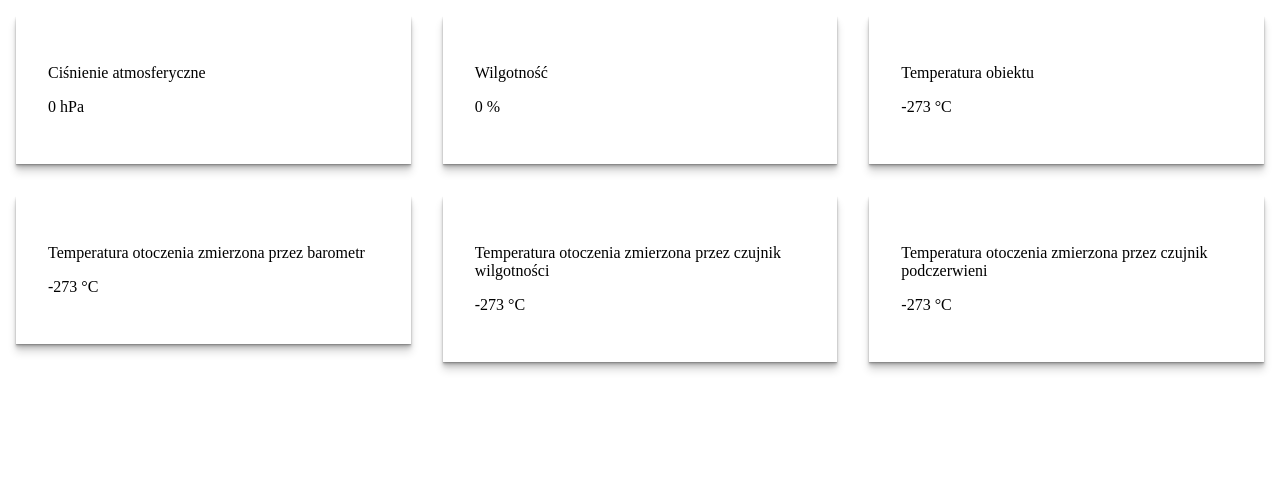
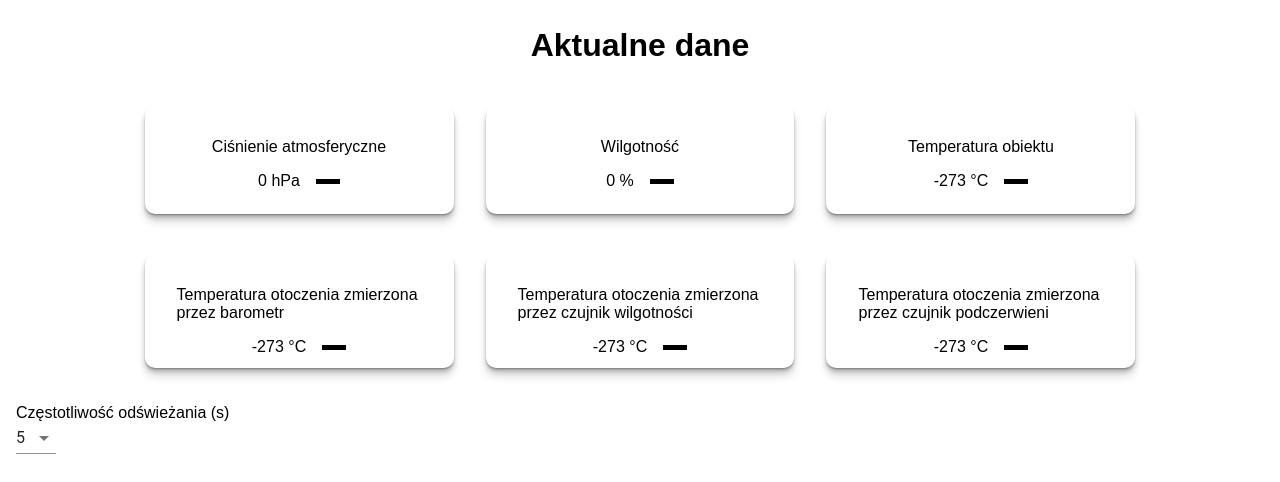
Before and after one commit to Marianpol/sensortag-front, a React (Create React App) app: page / in a window 1280 px wide. Shown: the top 482 px of the page. Built offline with nearby package versions, Linux system fonts and the light colour scheme; no server answers.

Commit message:
RWD and refresh rate select

```diff
--- a/package.json
+++ b/package.json
@@ -3,6 +3,7 @@
   "version": "0.1.0",
   "private": true,
   "dependencies": {
+    "@material-ui/core": "^4.11.0",
     "@testing-library/jest-dom": "^5.11.5",
     "@testing-library/react": "^11.1.1",
     "@testing-library/user-event": "^12.1.10",
--- a/src/Components/Content.js
+++ b/src/Components/Content.js
@@ -1,5 +1,30 @@
 import React, { useEffect, useState } from 'react';
+import styled from 'styled-components';
+import Select from '@material-ui/core/Select';
+import MenuItem from '@material-ui/core/MenuItem';
 import ParameterContainer from './ParameterContainer/ParameterContainer';
+
+const StyledSection = styled.section`
+`
+const Header = styled.h1`
+    text-align: center;
+    font-size: 2rem;
+`
+
+let previousState = {
+    time: toString(Date.now()),
+    readings: {
+        pressure: 0,
+        humidity: 0,
+        targetTemp: -273,
+        ambientTemp: {
+            p: -273, rh: -273, ir: -273,
+        }
+    },
+    exception: '',
+};
+
+let intervalId = '';
 
 const Content = () => {
 
@@ -15,9 +40,43 @@ const Content = () => {
         },
         exception: '',
     });
+    const [readingsComparison, setReadingsComparison] = useState({
+        pressure: 0,
+        humidity: 0,
+        targetTemp: 0,
+        ambientTemp: {
+            p: 0, rh: 0, ir: 0,
+        }
+    })
+
+    const [refreshRate, setRefreshRate] = useState(5);
+
+    function getReadingsComparison(currentReadings) {
+        const comparedValues = {};
+        const ambientTempComparison = {};
+
+        Object.keys(currentReadings).forEach((key) => {
+            if (typeof currentReadings[key] === 'object') {
+                Object.keys(currentReadings[key]).forEach((innerKey) => {
+                    const previousValue = previousState.readings[key][innerKey];
+                    const currentValue = currentReadings[key][innerKey];
+                    const result = currentValue - previousValue;
+
+                    ambientTempComparison[innerKey] = result.toFixed(2);
+                })
+                comparedValues[key] = ambientTempComparison;
+            }
+            else {
+                const result = currentReadings[key] - previousState.readings[key];
+                comparedValues[key] = result.toFixed(2);
+            }
+        })
+        console.log(comparedValues)
+        return comparedValues;
+    }
 
     async function handleDataDownload(){
-        const result = await fetch('http://192.168.1.24:4444/', {
+        const result = await fetch('http://192.168.1.5:4444/', {
             mode: 'cors',
             method: 'GET',
         })
@@ -25,7 +84,7 @@ const Content = () => {
         const response = result.json();
         response.then((readings) => {
             if (Object.keys(readings).length > 2){
-                setDataPackage({
+                const newDataPackage = {
                     time: readings['time'],
                     readings:{
                         pressure: readings['pressure'],
@@ -37,7 +96,10 @@ const Content = () => {
                             ir: readings['irSensorAmbientTemp'],
                         },
                     }
-                });
+                }
+                setReadingsComparison(getReadingsComparison(newDataPackage.readings));
+                setDataPackage(newDataPackage);
+                previousState = newDataPackage;
             }
             else {
                 setDataPackage({
@@ -54,8 +116,16 @@ const Content = () => {
         return true;
     }
 
-    function runDataStream(){
-        setInterval(handleDataDownload, 5000)
+    const handleSelect = (event) => {
+        const secondsRefreshRate = event.target.value * 1000;
+        setRefreshRate(event.target.value);
+        runDataStream(secondsRefreshRate);
+    }
+
+
+    function runDataStream(interval){
+        clearInterval(intervalId);
+        intervalId = setInterval(handleDataDownload, interval);
     }
 
     useEffect(() => {
@@ -64,11 +134,34 @@ const Content = () => {
 
     return (
         <main>
-            <section>
-                <ParameterContainer
-                    readings={dataPackage.readings}/>
+            <StyledSection>
+                <Header>Aktualne dane</Header>
+                <div style={{
+                    display:'flex',
+                    justifyContent:'center',
+                    }}
+                >
+                    <ParameterContainer
+                        readings={dataPackage.readings}
+                        diffs={readingsComparison}
+                    />
+                </div>
+                <div style={{marginLeft: '1rem'}}>
+                    <div>
+                        Częstotliwość odświeżania (s)
+                    </div>
+                    <Select
+                        value={refreshRate}
+                        onChange={handleSelect}
+                    >
+                        <MenuItem value={1.5}>1.5</MenuItem>
+                        <MenuItem value={3}>3</MenuItem>
+                        <MenuItem value={5}>5</MenuItem>
+                        <MenuItem value={10}>10</MenuItem>
+                    </Select>
+                </div>
                 <p>{dataPackage.exception}</p>
-            </section>
+            </StyledSection>
         </main>
     )
 }
--- a/src/Components/ParameterContainer/ParameterBox/ParameterBox.js
+++ b/src/Components/ParameterContainer/ParameterBox/ParameterBox.js
@@ -1,21 +1,89 @@
 import React from 'react';
 import styled from 'styled-components'
+import Content from '../../Content';
 
-const StyledBox = styled.div`
-    width: 100%;
+const Container = styled.div`
+    width: 33.3%;
+
+    @media (max-width: 768px){
+        width: 100%;
+    }
+`
+const Wrapper = styled.div`
     height: 30%;
     box-shadow: 0 1px 1px rgba(0,0,0,0.15), 0 2px 2px rgba(0,0,0,0.15), 0 4px 4px rgba(0,0,0,0.15), 0 8px 8px rgba(0,0,0,0.15);
     padding: 2rem;
     margin: 1rem;
+    border-radius: 10px;
+
+    @media (max-width: 1200px){
+        padding-bottom: 3rem;
+    }
+
+    @media (max-width: 900px){
+        padding-bottom: 4rem;
+    }
+
+    @media (max-width: 768px){
+        padding-bottom: 2.5rem;
+    }
+
+`
+const ArrowUp = styled.div`
+    width: 0;
+    height: 0;
+    margin: auto 0;
+    border-left: 15px solid transparent;
+    border-right: 15px solid transparent;
+    border-bottom: 15px solid green;
+`
+const ArrowDown = styled.div`
+    width: 0;
+    height: 0;
+    margin: auto 0;
+    border-left: 15px solid transparent;
+    border-right: 15px solid transparent;
+    border-Top: 15px solid red;
+`
+const Equal = styled.div`
+    width: 1.5rem;
+    height: 0;
+    margin: auto 0;
+    border-bottom: 5px solid black;
 `
 
-const ParameterBox = ({description, value, unit}) => {
+const ParameterBox = ({description, value, unit, difference}) => {
 
     return (
-        <StyledBox>
-            <p>{description}</p>
-            <p>{value} {unit}</p>
-        </StyledBox>
+        <Container>
+            <Wrapper>
+                <span style={{
+                    display: 'flex',
+                    justifyContent: 'center',}}>
+                    {description}
+                </span>
+                <div style={{
+                    display: 'flex',
+                    justifyContent: 'center',
+                    marginTop: '1rem'}}>
+                    <div style={{
+                        marginRight: '1rem',}}>
+                        {value} {unit}
+                    </div>
+                    {(() => {
+                        if(difference > 0){
+                            return <ArrowUp/>;
+                        }
+                        else if(difference < 0){
+                            return <ArrowDown/>;
+                        }
+                        else {
+                            return <Equal/>;
+                        }
+                    })()}
+                </div>
+            </Wrapper>
+        </Container>
     )
 }
 
--- a/src/Components/ParameterContainer/ParameterContainer.js
+++ b/src/Components/ParameterContainer/ParameterContainer.js
@@ -17,13 +17,21 @@ const units = {
 }
 
 const Container = styled.div`
-    width: 100%;
+    width: 80%;
     height: 100%;
     display: flex;
     flex-direction: column;
 `
+const ParameterRow = styled.div`
+    display: flex;
+    justify-content: center;
 
-const ParameterContainer = ({
+    @media (max-width: 768px) {
+        flex-direction: column;
+    }
+`
+
+const ParameterContainer = ({diffs,
     readings: {
         pressure,
         humidity,
@@ -36,40 +44,46 @@ const ParameterContainer = ({
 
     return (
         <Container>
-            <div style={{display: 'flex'}}>
+            <ParameterRow>
                 <ParameterBox
                     description={descriptions[0]}
                     value={pressure}
                     unit={units.pressure}
+                    difference={diffs.pressure}
                     />
                 <ParameterBox
                     description={descriptions[1]}
                     value={humidity}
                     unit={units.humidity}
+                    difference={diffs.humidity}
                     />
                 <ParameterBox
                     description={descriptions[2]}
                     value={targetTemp}
                     unit={units.temperature}
+                    difference={diffs.targetTemp}
                     />
-            </div>
-            <div style={{display: 'flex'}}>
+            </ParameterRow>
+            <ParameterRow>
                 <ParameterBox
                     description={descriptions[3]}
                     value={p}
                     unit={units.temperature}
+                    difference={diffs.ambientTemp.p}
                     />
                 <ParameterBox
                     description={descriptions[4]}
                     value={rh}
                     unit={units.temperature}
+                    difference={diffs.ambientTemp.rh}
                     />
                 <ParameterBox
                     description={descriptions[5]}
                     value={ir}
                     unit={units.temperature}
+                    difference={diffs.ambientTemp.ir}
                     />
-            </div>
+            </ParameterRow>
         </Container>
     )
 }
--- a/src/index.css
+++ b/src/index.css
@@ -1,3 +1,4 @@
 body {
   margin: 0;
+  font-family: 'Fira Sans', Arial, sans-serif;
 }
```
Also changed, not shown: 1 other file (tests, documents, lock files or other folders).
